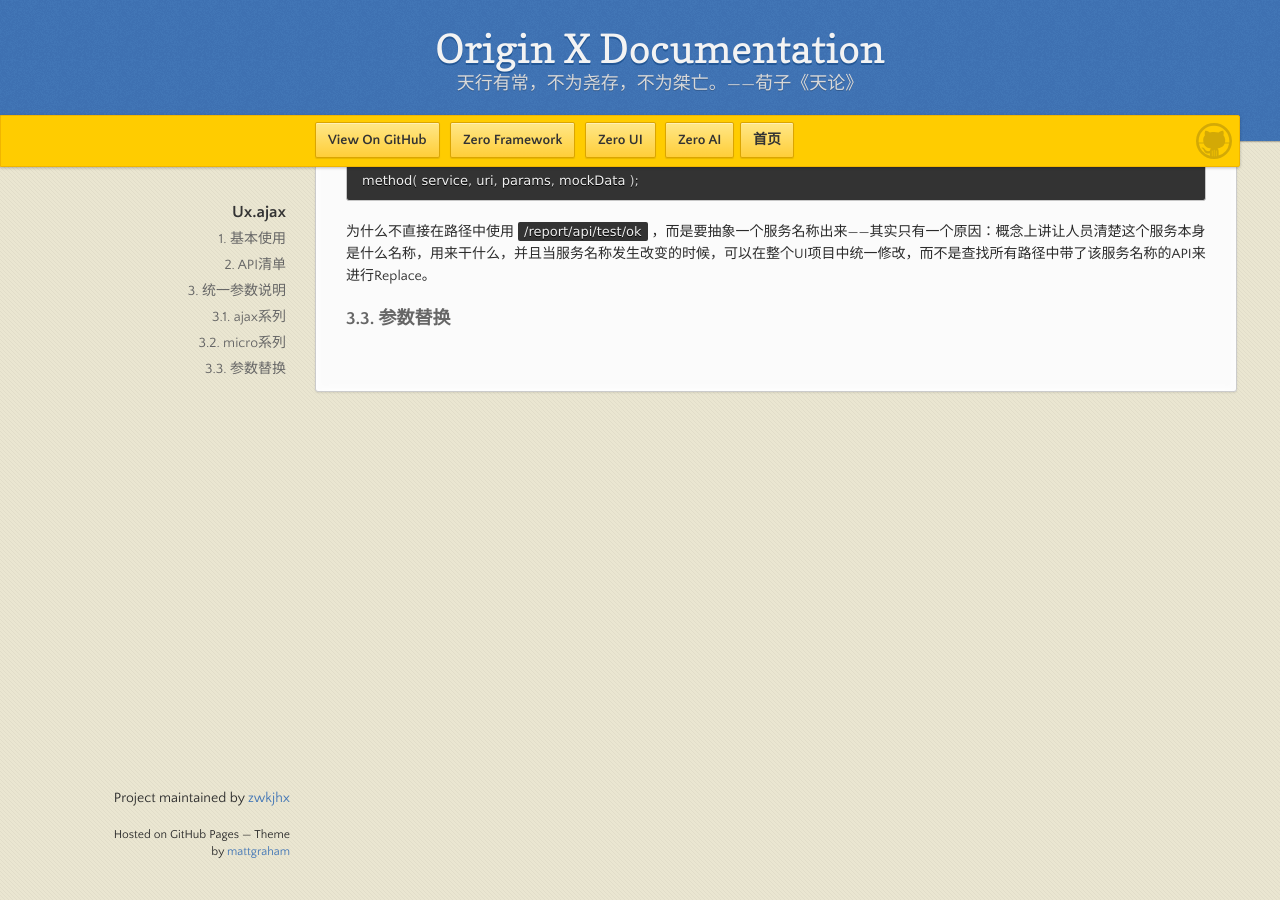
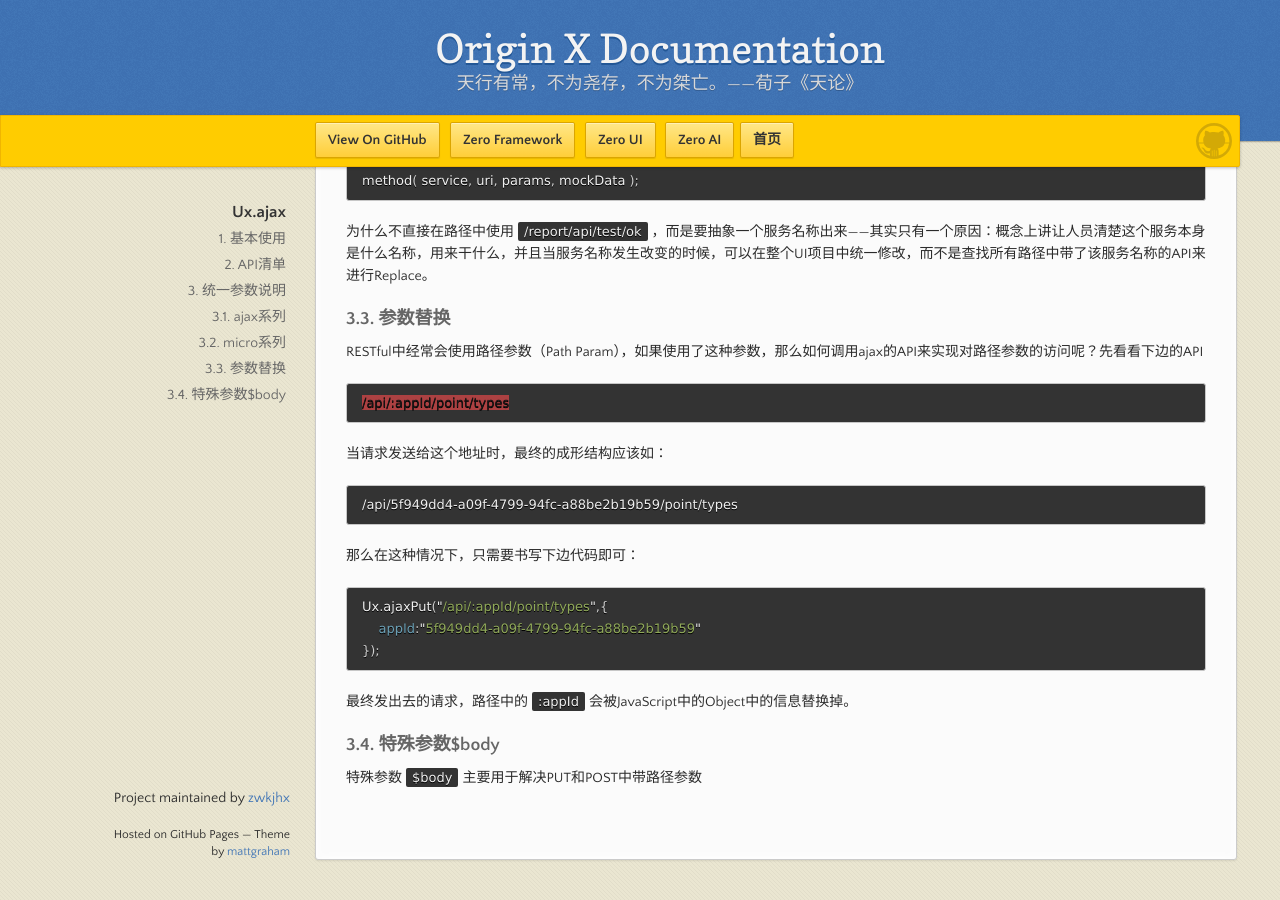
Before and after one commit to zwkjhx/ox-doc, a Jekyll site: the page built from utility-x/3-zero-uizhong-de-ux/uxi-001-uxajaxxxx.md, in a window 1280 px wide and 900 px high, scrolled down 2027 px. Built offline with Jekyll 4.4.1, drawn with Linux system fonts in a browser that asks for light colours; our own code applies the rules of GitHub Pages for plain Markdown files.

Commit message:
Updates utility-x/3-zero-uizhong-de-ux/uxi-001-uxajaxxxx.md
Auto commit by GitBook Editor

````diff
--- a/utility-x/3-zero-uizhong-de-ux/uxi-001-uxajaxxxx.md
+++ b/utility-x/3-zero-uizhong-de-ux/uxi-001-uxajaxxxx.md
@@ -90,3 +90,29 @@
 为什么不直接在路径中使用`/report/api/test/ok`，而是要抽象一个服务名称出来——其实只有一个原因：概念上讲让人员清楚这个服务本身是什么名称，用来干什么，并且当服务名称发生改变的时候，可以在整个UI项目中统一修改，而不是查找所有路径中带了该服务名称的API来进行Replace。
 
 ### 3.3. 参数替换
+
+RESTful中经常会使用路径参数（Path Param），如果使用了这种参数，那么如何调用ajax的API来实现对路径参数的访问呢？先看看下边的API
+
+```json
+/api/:appId/point/types
+```
+
+当请求发送给这个地址时，最终的成形结构应该如：
+
+```shell
+/api/5f949dd4-a09f-4799-94fc-a88be2b19b59/point/types
+```
+
+那么在这种情况下，只需要书写下边代码即可：
+
+```js
+Ux.ajaxPut("/api/:appId/point/types",{
+    appId:"5f949dd4-a09f-4799-94fc-a88be2b19b59"
+});
+```
+
+最终发出去的请求，路径中的`:appId`会被JavaScript中的Object中的信息替换掉。
+
+### 3.4. 特殊参数$body
+
+特殊参数`$body`主要用于解决PUT和POST中带路径参数
````
